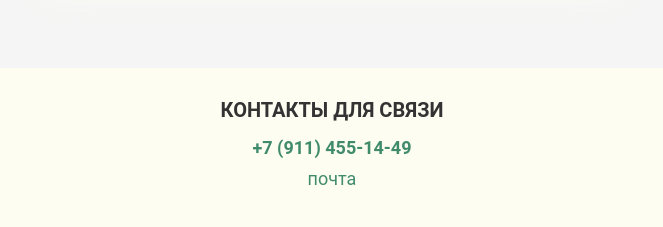
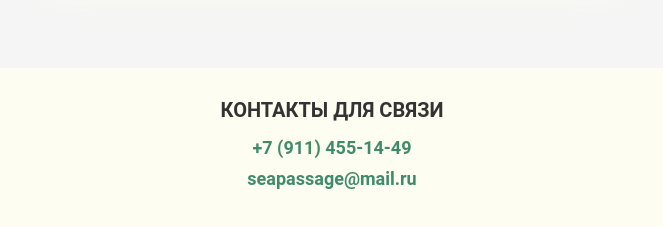
Before and after one commit to seapassagenew/ARCTURUS, a plain HTML site: page index.html in a window 1280 px wide. Shown: the part 7193-7420 px from the top of the page, without its empty margins (308-971 px from the left). Drawn offline with Linux system fonts and the light colour scheme.

Commit message:
fix v8/1

```diff
--- a/index.html
+++ b/index.html
@@ -809,7 +809,7 @@
 			<div class="footer-title">КОНТАКТЫ ДЛЯ СВЯЗИ</div>
 			<div class="footer-contacts">
 				<a href="tel:+79114551449"><b>+7 (911) 455-14-49</b></a>
-				<a href="mailto:почта">почта</a>
+				<a href="mailto:seapassage@mail.ru"><b>seapassage@mail.ru</b></a>
 			</div>
 		</footer>
 
```
